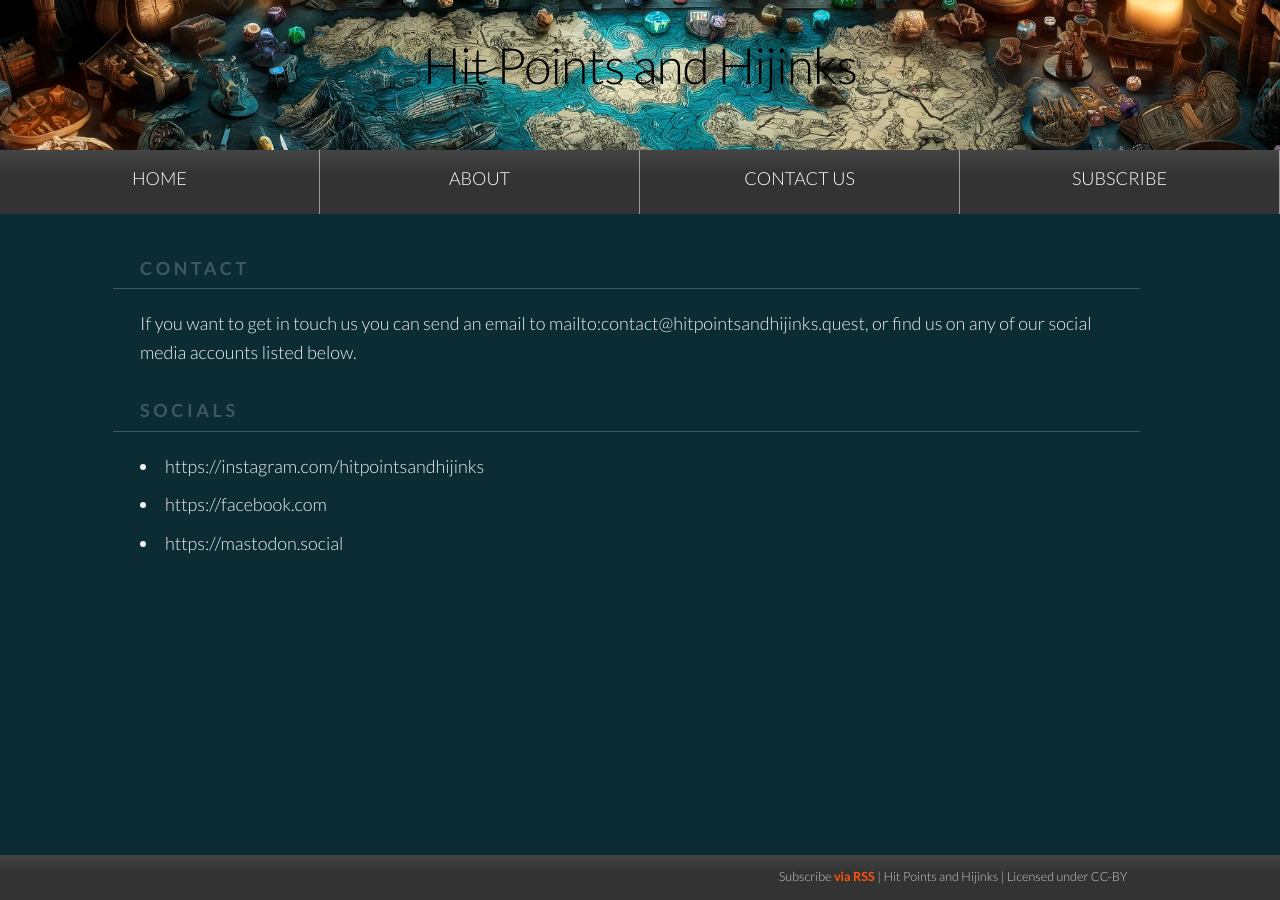
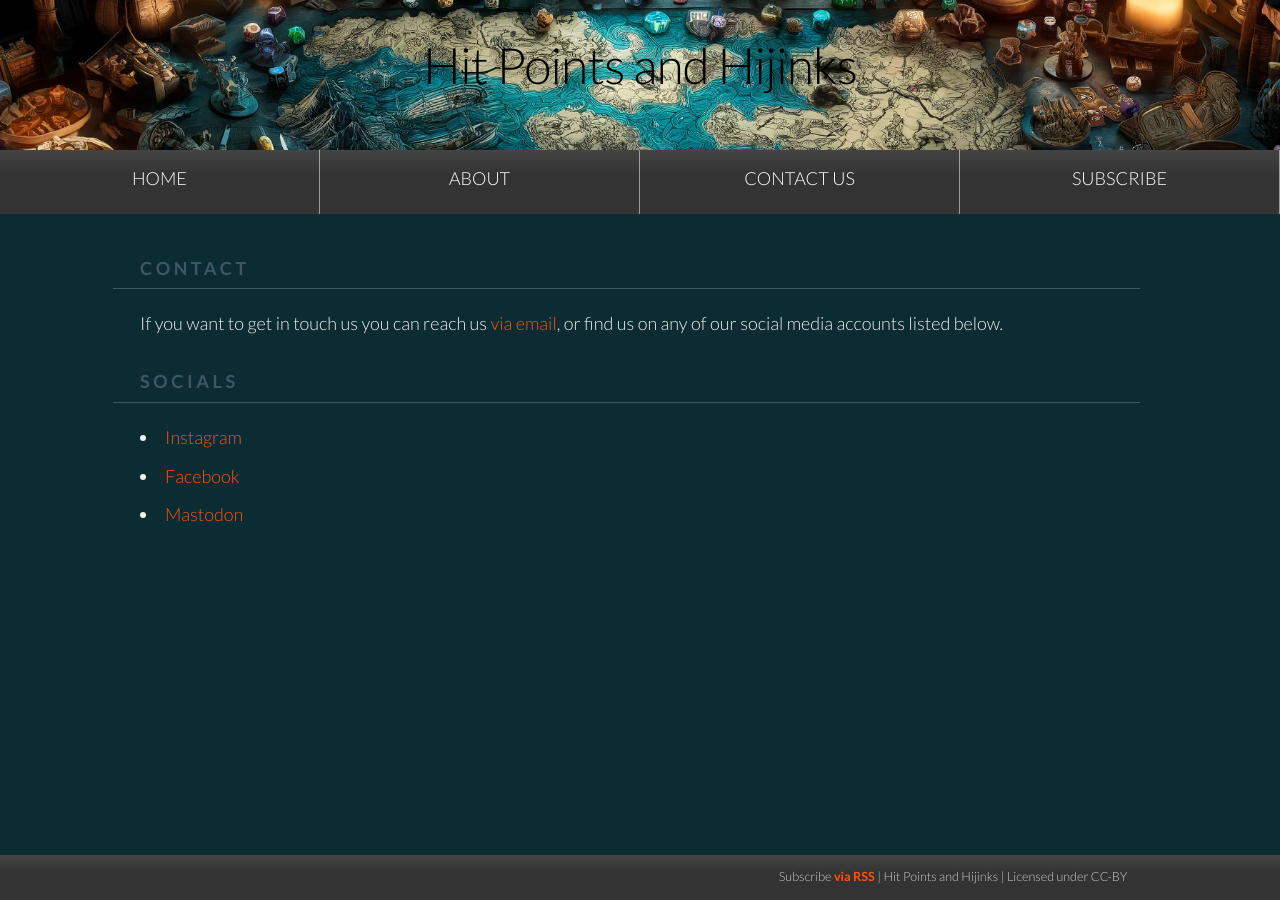
Before and after one commit to hpandhijinks/hitpointsandhijinks.github.io, a Jekyll site: the page built from contact.html, in a window 1280 px wide. Built offline with Jekyll 4.4.1, drawn with Linux system fonts in a browser that asks for light colours.

```diff
--- a/Gemfile
+++ b/Gemfile
@@ -34,3 +34,4 @@ gem "http_parser.rb", "~> 0.6.0", :platforms => [:jruby]
 
 gem "webrick"
 gem "github-pages", "~> 231", group: :jekyll_plugins
+gem 'jekyll-email-protect'
--- a/_config.yml
+++ b/_config.yml
@@ -23,3 +23,6 @@ markdown: kramdown
 
 exclude:
   - docker-compose.yml
+
+plugins:
+  - jekyll-email-protect
--- a/about.html
+++ b/about.html
@@ -5,11 +5,10 @@ layout: default
 <h2 class="label">About this site</h2>
 
 <p>
-Podcasting with github, see this <a href=http://dmnfarrell.github.io/podcast-example>link</a>
+
+Site design inspired by Damian Farrell's "Podcast-Example" see this <a href=https://github.com/dmnfarrel/podcast-example>Github link</a> for more info.
 <p>
 
 <h2 class="label">Links</h2>
 
-<li> https://wiobyrne.com/use-github-pages-jekyll-to-host-a-podcast </li>
 <li>  https://podcasters.apple.com/support/823-podcast-requirements</li>
-<li>  https://github.com/dmnfarrell/podcast-example</li>
--- a/contact.html
+++ b/contact.html
@@ -5,11 +5,11 @@ layout: default
 <h2 class="label">Contact</h2>
 
 <p>
-If you want to get in touch us you can send an email to mailto:contact@hitpointsandhijinks.quest, or find us on any of our social media accounts listed below.
+If you want to get in touch us you can reach us <a href="mailto:{{ site.email | encode_email }} title="email us">via email</a>, or find us on any of our social media accounts listed below.
 <p>
 
 <h2 class="label">Socials</h2>
 
-<li> https://instagram.com/hitpointsandhijinks </li>
-<li>  https://facebook.com </li>
-<li>  https://mastodon.social </li>
+<li> <a href="https://instagram.com/hitpointsandhijinks" target="_blank"> Instagram </a> </li>
+<li> <a href="https://facebook.com" target="_blank"> Facebook </a> </li>
+<li> <a href="https://mastodon.social" target="_blank"> Mastodon </a> </li>
```
Also changed, not shown: _posts/2024/2024-04-24-hpnh000.md (added, +19 -0 lines), _posts/2024/2024-04-24-hpnh001.md (deleted, +0 -30 lines), 1 other file.
